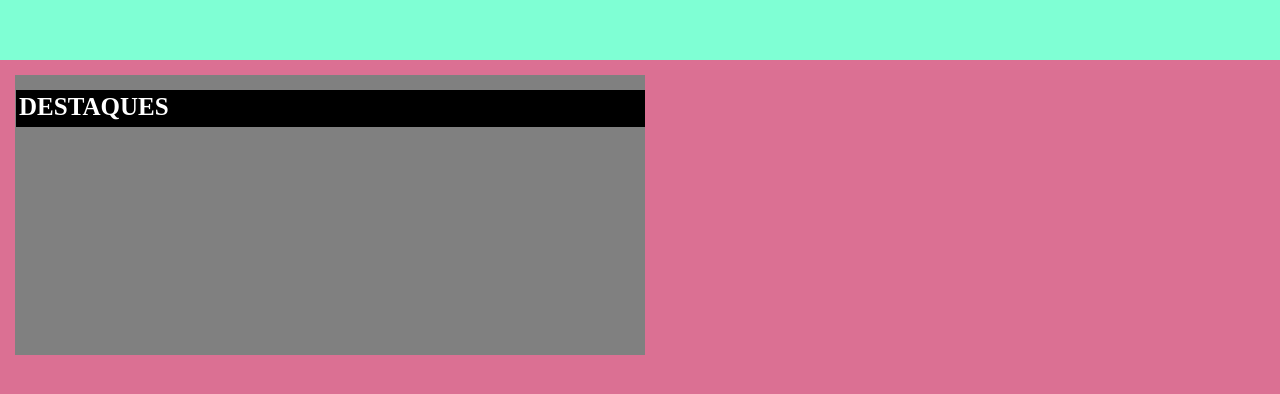
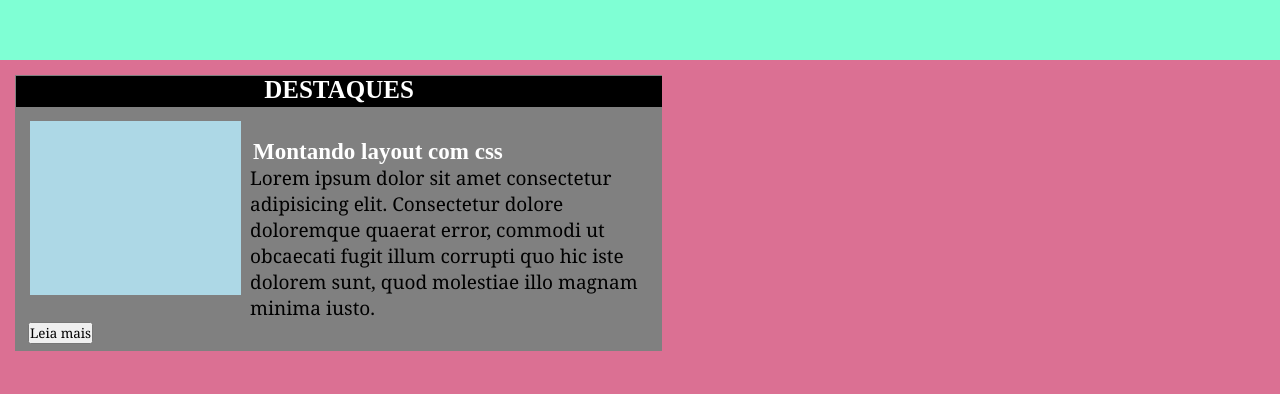
Before and after one commit to Belle2008/nosso-site, a plain HTML site: page index.html in a window 1280 px wide. Shown: the part 440-834 px from the top of the page. Drawn offline with Linux system fonts and the light colour scheme.

Commit message:
atualização

```diff
--- a/index.html
+++ b/index.html
@@ -17,8 +17,14 @@
         <article>
             <section class="grande">
                <h1>DESTAQUES</h1>
+               <div class="quadrado"></div>
+               <h3> Montando layout com css</h3>
+               <p> Lorem ipsum dolor sit amet consectetur adipisicing elit. Consectetur dolore doloremque quaerat error, commodi ut obcaecati fugit illum corrupti quo hic iste dolorem sunt, quod molestiae illo magnam minima iusto.</p>
+                <button> Leia mais</button>
             </section>
-            <section class="primeiro"></section>
+            <section class="primeiro">
+
+            </section>
             <section class="segundo"></section>
         </article>
         <aside></aside>
--- a/style.css
+++ b/style.css
@@ -20,24 +20,43 @@
         background-color:palevioletred ;
     }
     .grande{
-        width: 600px;
+        width: 621px;
         height: 250px;
         padding: 10px;
-        border: 5px solid gray;
+        border: 3px solid gray;
         margin: 15px;
         background-color: grey;
     }
-
-
     h1{
         font-family: 'Times New Roman', Times, serif;
         color: white;
         font-size: 25px;
-        width: 623px;
+        width: 646px;
         height: 31px;
-      margin-left: -14px;
-      border: 3px solid black;
+      margin-left: -12px;
+     margin-top: -12px;
+      text-align: center;
       background-color: black;
+    }
+    .quadrado{
+        background: lightblue;
+        width: 211px;
+        height: 174px;
+        margin: 15px;
+        margin-left: 2px;
+        margin-top: 14px;
+    }
+    h3{
+       font-family: 'Times New Roman', Times, serif;
+       color: white;
+       font-size: 23px;
+       margin-left: 225px;
+       margin-top: -171px;
+    }
+    p{
+        font-size: 19px;
+        margin-left: 222px;
+
     }
 
 
```
